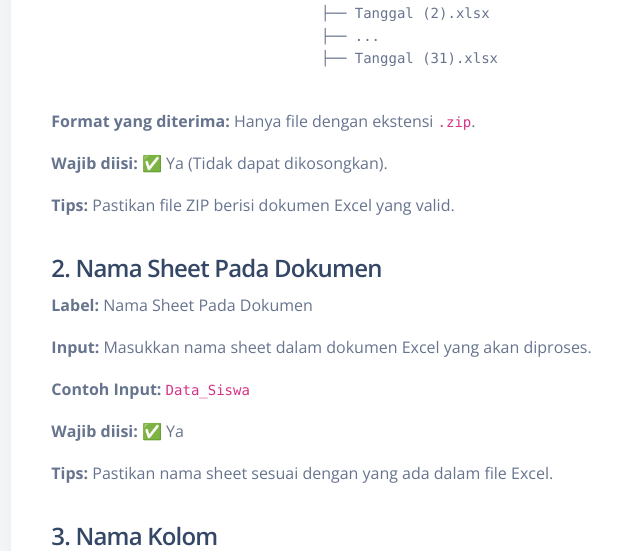
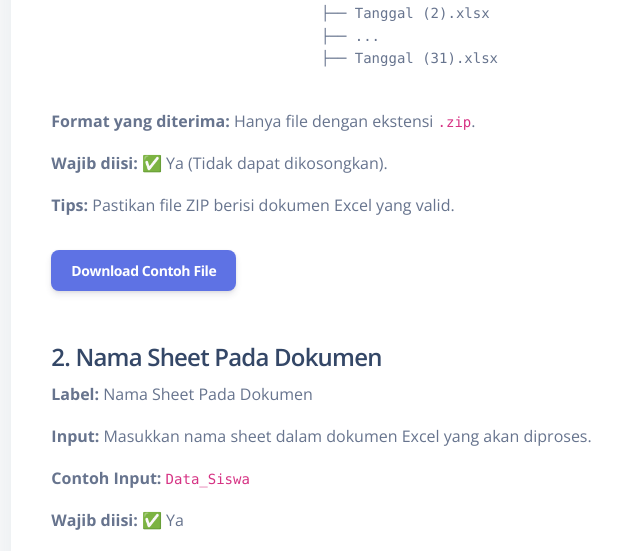
Before and after one commit to ahmadzulfadli/sum_excel_project, a Flask app: page /panduan in a window 1280 px wide. Shown: the part 408-959 px from the top of the page, without its empty margins (222-862 px from the left). Run offline with Flask 3, Linux system fonts and the light colour scheme; some libraries are stand-ins or nearby versions.

Commit message:
update jan 30

```diff
--- a/main.py
+++ b/main.py
@@ -75,14 +75,19 @@ def upload_file():
             flash("Gagal memproses data")
             return redirect(url_for('index'))
 
-        filename = f"{transaction_id}.zip"
-        save_path = os.path.join(path_save, filename)
-        file.save(save_path)
+        try:
+            filename = f"{transaction_id}.zip"
+            save_path = os.path.join(path_save, filename)
+            file.save(save_path)
 
-        # Proses file
-        column_list = [col.strip() for col in column_name.split(',')]
-        process = DataProcessor(transaction_id, sheet_name, column_list, header_number, columns_formula)
-        process.run()
+            # Proses file
+            column_list = [col.strip() for col in column_name.split(',')]
+            process = DataProcessor(transaction_id, sheet_name, column_list, header_number, columns_formula)
+            process.run()
+        except Exception as e:
+            print(e)
+            flash("Gagal, Pastikan semua data inputan yang anda masukkan benar dan sesuai dengan panduan")
+            return redirect(url_for('index'))
 
         # Flash message untuk konfirmasi
         flash(f"File berhasil diunggah oleh {name}.")
@@ -144,6 +149,15 @@ def download_img():
         flash('File results belum tersedia.')
         return redirect(url_for('success', status=True, filename=filename))
 
+@app.route('/download-exzip')
+def download_exzip():
+    filename = "contoh"
+    path_save = os.path.join(os.path.dirname(__file__), f"data/exzip/{filename}.zip")
+    if os.path.exists(path_save):
+        return send_file(path_save, as_attachment=True)
+    else:
+        flash('File results belum tersedia.')
+        return redirect(url_for('panduan', status=True, filename=filename))
 
 if __name__ == '__main__':
     app.run()
--- a/templates/panduan.html
+++ b/templates/panduan.html
@@ -38,6 +38,12 @@
                         <p><strong>Format yang diterima:</strong> Hanya file dengan ekstensi <code>.zip</code>.</p>
                         <p><strong>Wajib diisi:</strong> ✅ Ya (Tidak dapat dikosongkan).</p>
                         <p><strong>Tips:</strong> Pastikan file ZIP berisi dokumen Excel yang valid.</p>
+                        <button
+                            type="button"
+                            class="btn btn-primary mt-3"
+                            onclick="location.href='{{ url_for('download_exzip') }}';">
+                            Download Contoh File
+                        </button>
                         <hr>
 
                         <h4>2. Nama Sheet Pada Dokumen</h4>
```
Also changed, not shown: DataProcessor.py (+4 -4 lines), 1 other file.
